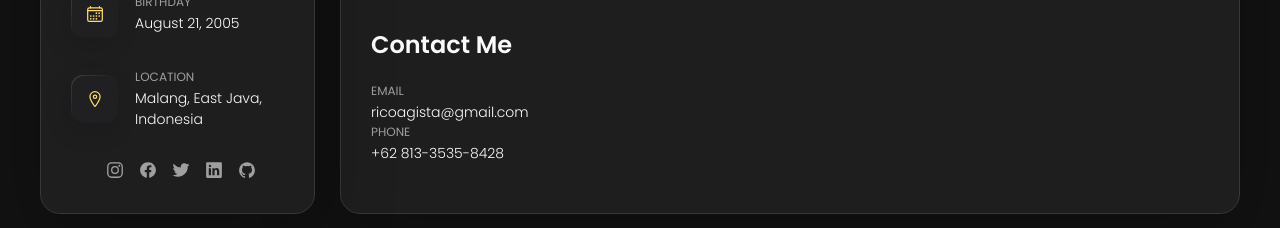
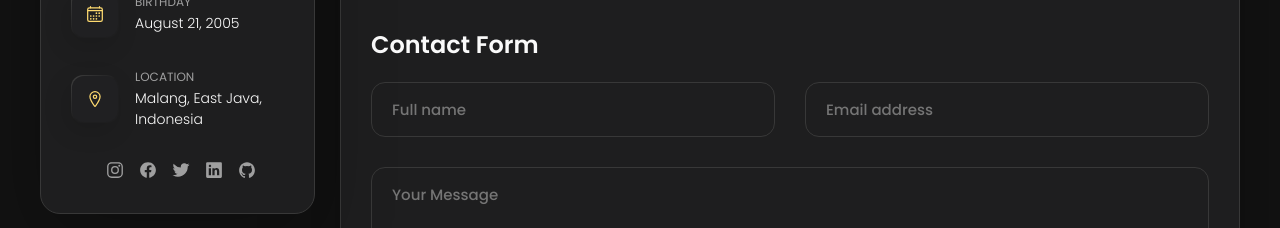
Before and after one commit to ricoagista/ricoagista.github.io, a plain HTML site: page index.html in a window 1280 px wide. Both pictures are taken after a click on the button "Contact". Shown: the part 572-800 px from the top of the page. Drawn offline with nearby package versions, Linux system fonts and the light colour scheme.

Commit message:
Update index.html

```diff
--- a/index.html
+++ b/index.html
@@ -783,23 +783,22 @@
 
         <section class="contact-form">
 
-          <h3 class="h3 form-title">Contact Me</h3>
+          <h3 class="h3 form-title">Contact Form</h3>
 
-          <li class="contact-item">
+          <form action="#" class="form" data-form>
 
-            <div class="contact-info">
-              <p class="contact-title">Email</p>
+            <div class="input-wrapper">
+              <input type="text" name="fullname" class="form-input" placeholder="Full name" required data-form-input>
 
-              <a href="mailto:ricoagista@gmail.com" class="contact-link">ricoagista@gmail.com</a>
+              <input type="email" name="email" class="form-input" placeholder="Email address" required data-form-input>
             </div>
 
-              <li class="contact-item">
+            <textarea name="message" class="form-input" placeholder="Your Message" required data-form-input></textarea>
 
-                <div class="contact-info">
-                  <p class="contact-title">Phone</p>
-
-                  <a href="https://wa.me/6281335358428?text=Hi" class="contact-link">+62 813-3535-8428</a>
-                </div>
+            <button class="form-btn" type="submit" disabled data-form-btn>
+              <ion-icon name="paper-plane"></ion-icon>
+              <span>Send Message</span>
+            </button>
 
           </form>
 
```
